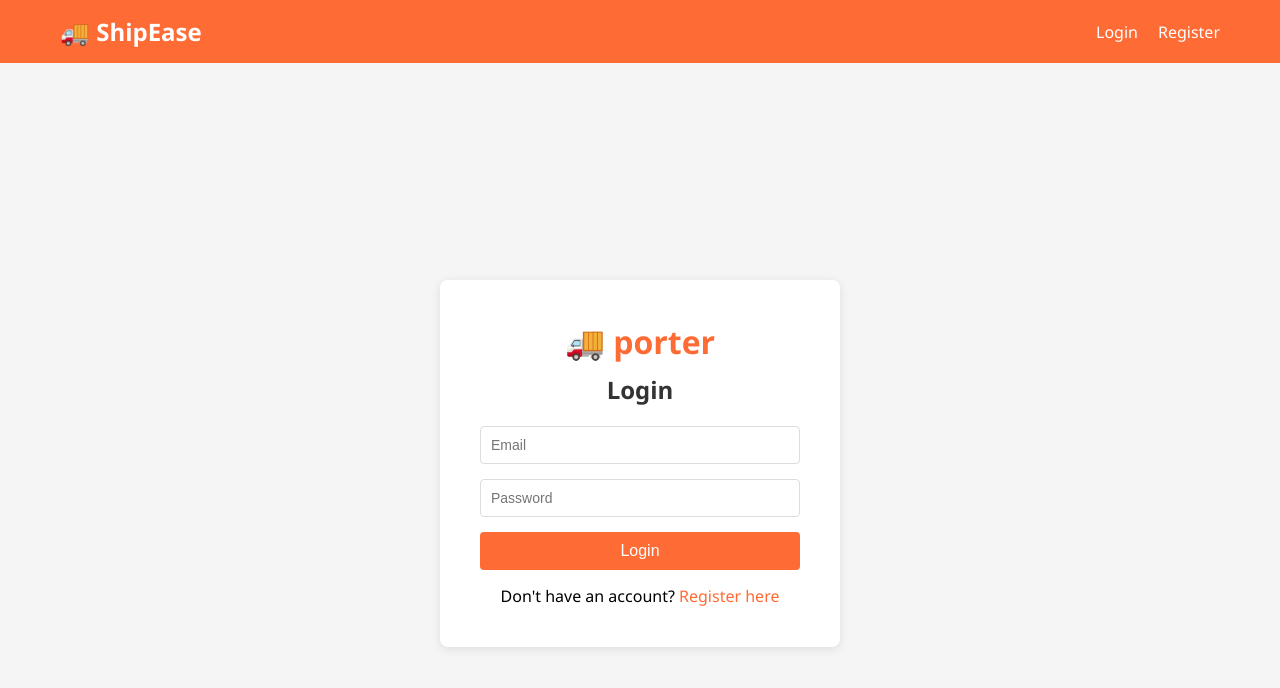
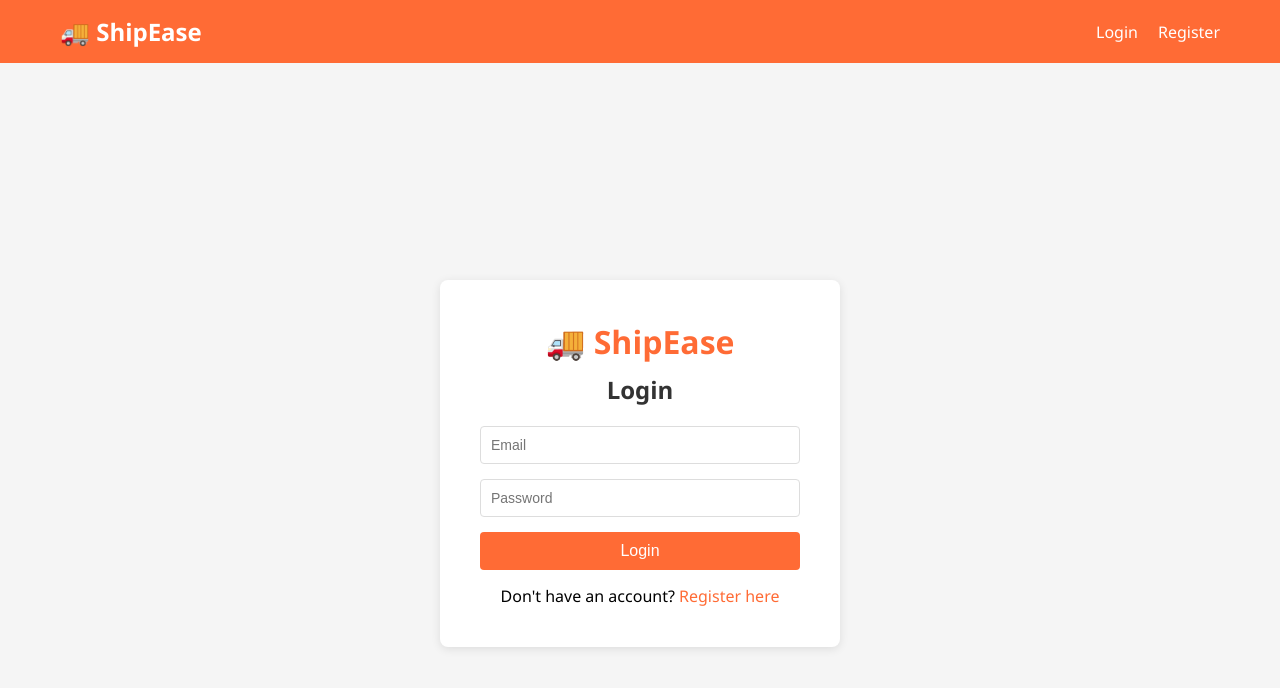
Before and after one commit to vaish17-bug/porter-devops, a React (Create React App) app in the folder frontend/: page /login in a window 1280 px wide. Shown: the top 688 px of the page. Built offline with nearby package versions, Linux system fonts and the light colour scheme; no server answers.

Commit message:
change the title

```diff
--- a/frontend/src/pages/Login.js
+++ b/frontend/src/pages/Login.js
@@ -39,7 +39,7 @@ const Login = () => {
   return (
     <div style={styles.container}>
       <div style={styles.card}>
-        <h1 style={styles.title}>🚚 porter</h1>
+        <h1 style={styles.title}>🚚 ShipEase</h1>
         <h2 style={styles.subtitle}>Login</h2>
 
         {error && <div style={styles.error}>{error}</div>}
```
